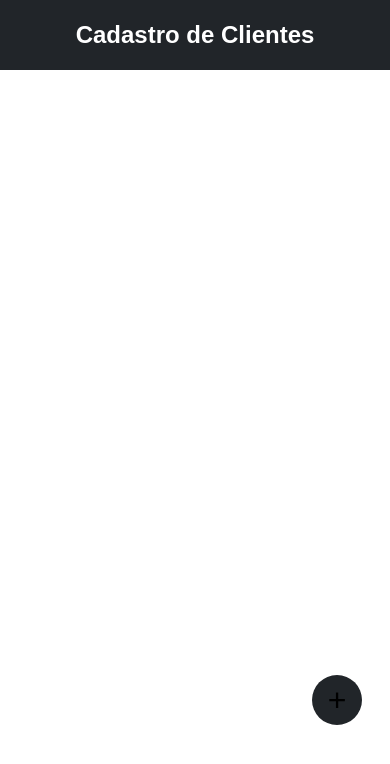
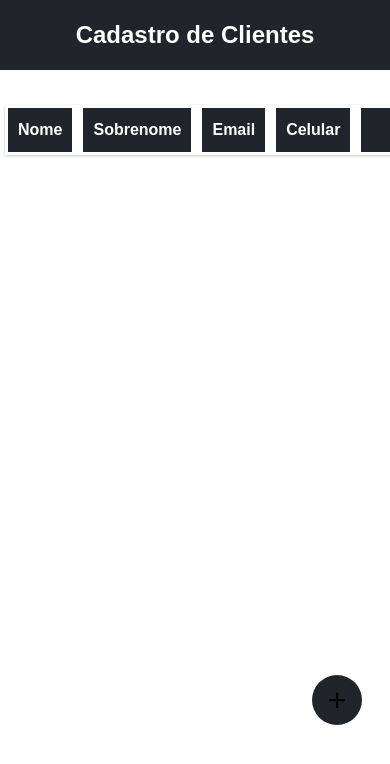
Before and after one commit to Danielgsouza/Cadastro-de-Clientes, a plain HTML site: page index.html in a window 390 px wide. Drawn offline with Linux system fonts and the light colour scheme.

Commit message:
Update records.css

```diff
--- a/style/records.css
+++ b/style/records.css
@@ -29,26 +29,68 @@
 }
 
 @media(max-width:480px){
+    h1 {
+        width: 100vw;
+    }
     .records{
         border-spacing: 5px;
+        display: inline-block;
+        width: 100vw;
+        overflow: scroll;
+        margin-top: 80px;
+    }
+
+    .records tr{
+        box-shadow: 0 1px 3px var(--shadow-color);
+    }
+    .records tr th{
+        font-size: 1rem;
+        text-align: center;
+    }
+
+    .records td:not(:first-child){
+        padding: 0 20px;
+        border: solid;
+    }
+    .records th, td{
+        margin: 10px 0;
+        padding: 0 10px;
+        border: solid;
+    }
+
+}
+/*
+@media(max-width:480px){
+    table{
+        border: solid green;
+    }
+    .records{
+        border-spacing: 5px;
+        border: solid;
     }
     .records thead{
-        display: none;
-
+        display: inline-block;
+        margin-top: 20px 0;
+        border: solid;
     }
     .records tr{
         box-shadow: 0 1px 3px var(--shadow-color);
+        border: solid;
 
     }
     .records td:not(:first-child){
         display: flex;
         justify-content: space-between;
         padding: 0 20px;
+        border: solid;
     }
     .records td{
         margin: 10px 0;
+        border: solid;
     }
     .records tr:hover{
         background-color: inherit;
+        border: solid;
     }
 }
+*/
```
